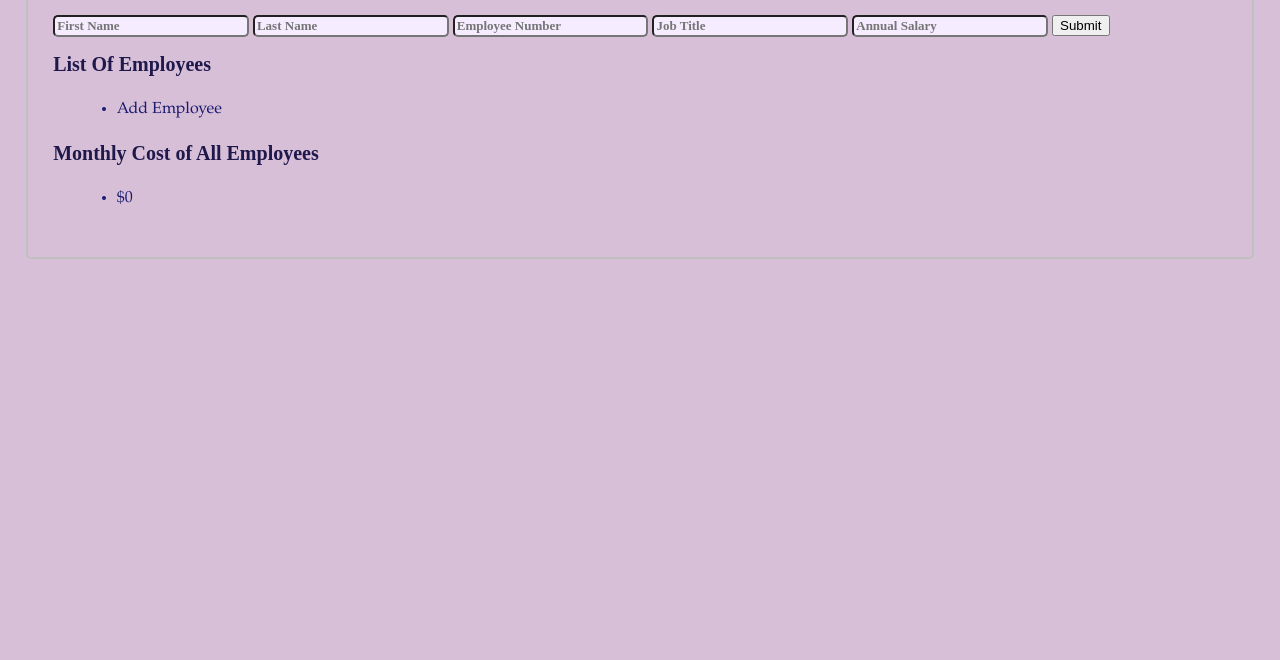
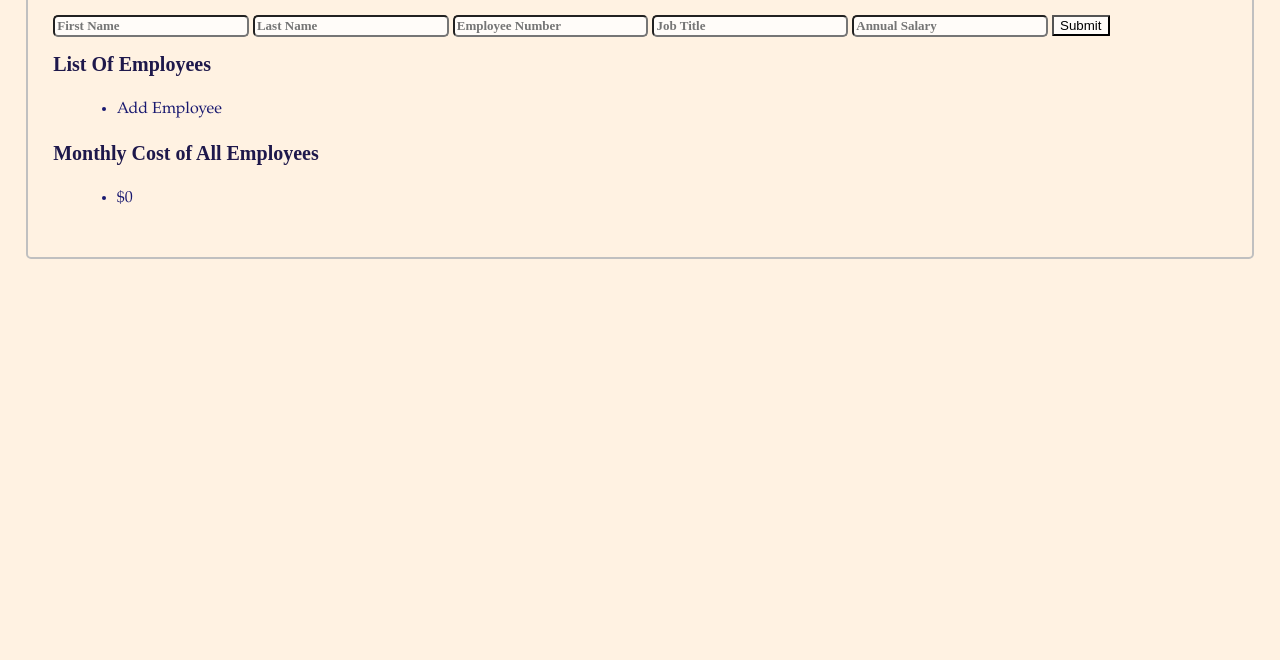
Before and after one commit to lizzwong/salary_calc, a plain HTML site: page salary_calc/index.html in a window 1280 px wide. Shown: the part 140-800 px from the top of the page. Drawn offline with Linux system fonts and the light colour scheme.

Commit message:
messing with css

```diff
--- a/salary_calc/style.css
+++ b/salary_calc/style.css
@@ -1,5 +1,5 @@
 body{
-  background-color: thistle;
+  background-color: #FFF2E2;
   margin: 2%;
   border-style: solid;
   border-width: 2px;
@@ -41,7 +41,12 @@ font-family:palatino;
   font-weight:600;
   color: black;
   border-radius: 5px;
-  background-color: #F6ECFF;
+  background-color: #FFFCF9;
   width: 16%
 
 }
+
+button{
+  background-color: #FFFCF9;
+  border-radius: 1px;
+}
```
